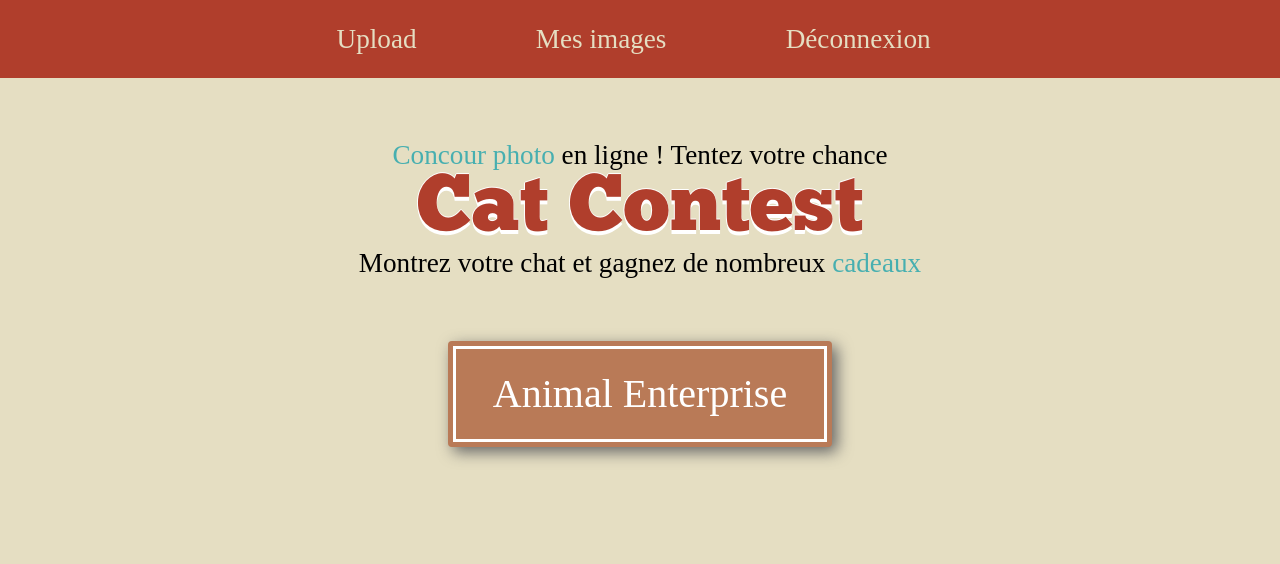
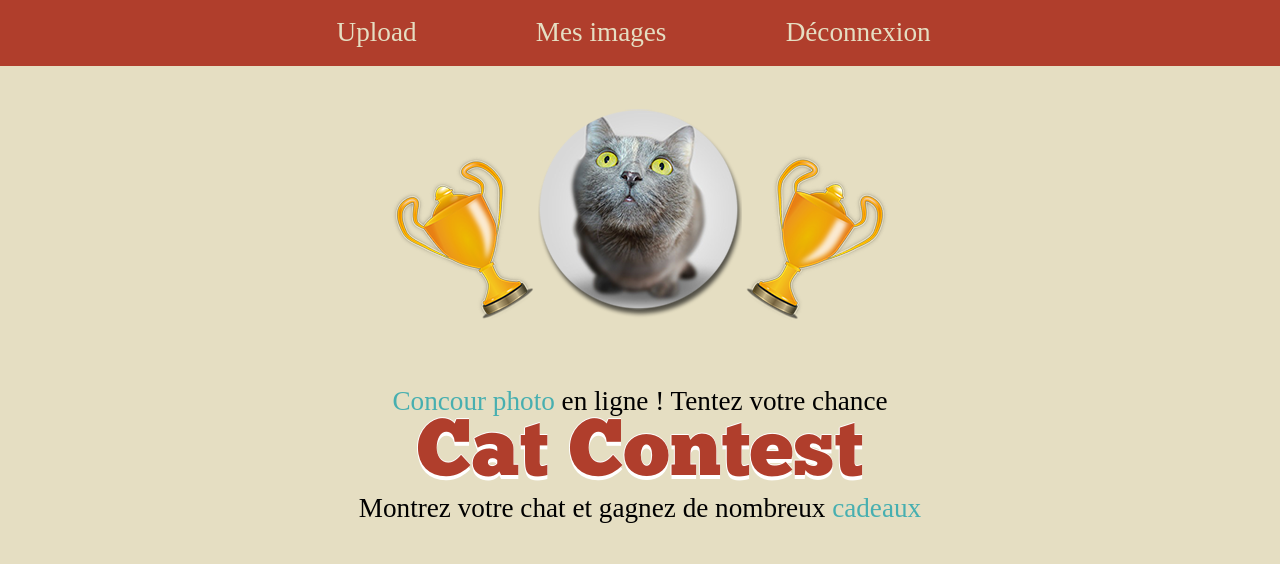
Before and after one commit to cvilleger/CatContest, a PHP site: page / in a window 1280 px wide. Shown: the top 564 px of the page. Run offline with PHP 8.4, Linux system fonts and the light colour scheme; some libraries are stand-ins or nearby versions.

Commit message:
Photos added to header

```diff
--- a/web/index.php
+++ b/web/index.php
@@ -37,7 +37,12 @@
     <!-- Header -->
     <header>
         <!-- Cat rounded photo -->
-        <div id="photo-header"></div>
+        <div id="photos-header">
+            <ul>
+                <li><img src="public/img/cup-anti horaire.png" alt="left cup"></li>
+                <li><img src="public/img/cat-logo-351.png" alt="cat logo"></li>
+                <li><img src="public/img/cup-horaire.png" alt="right cup"></li>
+        </div>
 
         <!-- Wrapper title contest -->
         <div id="wrapper-title-header">
--- a/web/public/css/style.css
+++ b/web/public/css/style.css
@@ -17,13 +17,13 @@ body{
 nav{
     background-color: #b03e2c;
     color: #e5dec2;
-    padding-top: 2%;
-    padding-bottom: 2%;
+    padding-top: 1.5%;
+    padding-bottom: 1.5%;
 }
 
 nav li{
     display: inline-block;
-    font-family: "AntsyPants Regular";
+    font-family: "Gabriola";
     font-size: 1.7em;
     padding-left: 10%;
 }
@@ -36,6 +36,15 @@ nav ul{
 p{
 	font-family: "Gabriola";
 	font-size: 1.7em;
+}
+
+#photos-header ul{
+	margin-top: 3%;
+	text-align: center;
+}
+
+#photos-header li{
+	display: inline-block;
 }
 
 #wrapper-title-header{
```
Also changed, not shown: web/public/img/cat-logo-351.png (added), web/public/img/cat-logo-451.png (added), web/public/img/cup-anti horaire.png (added), web/public/img/cup-horaire.png (added).
